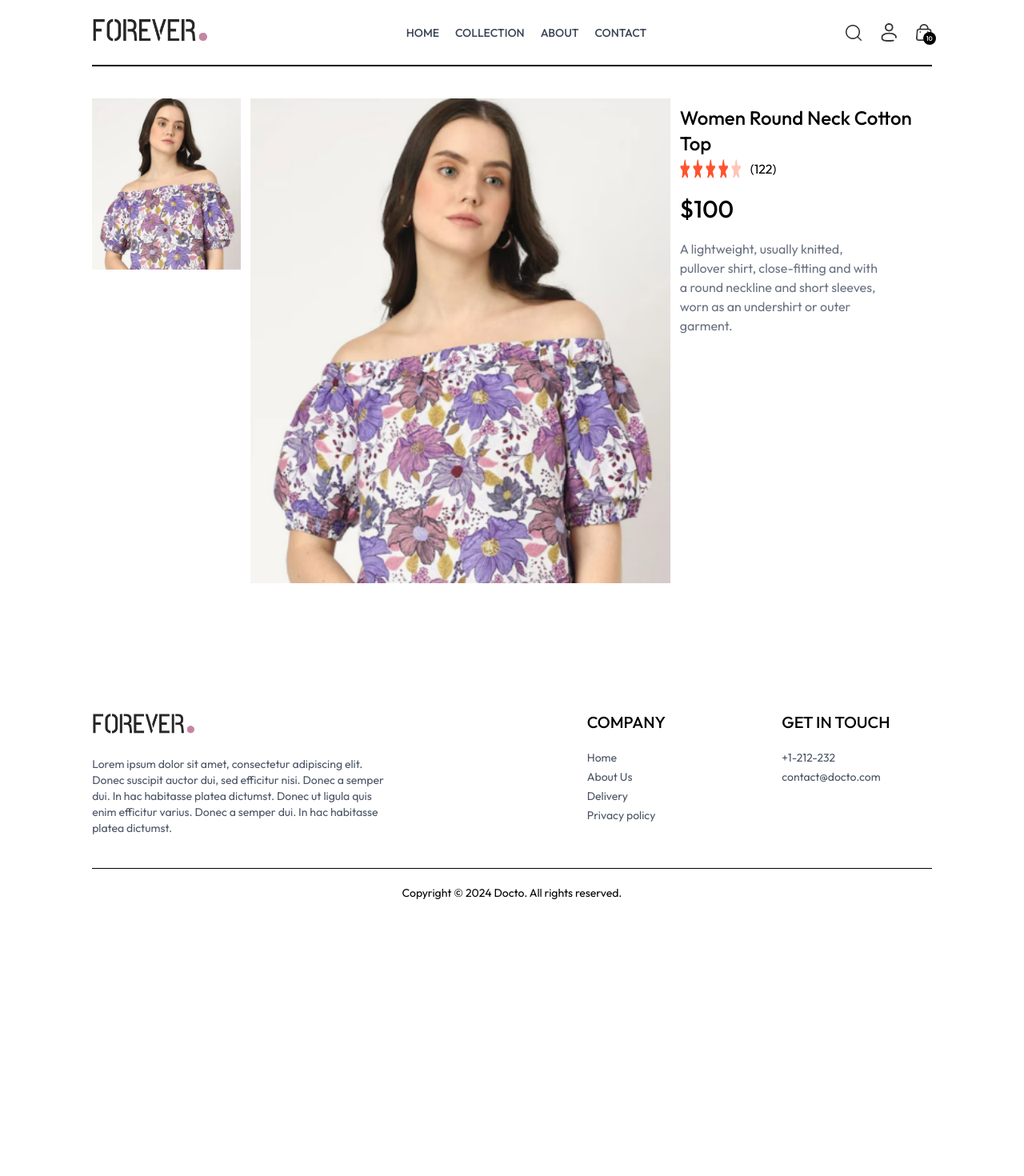
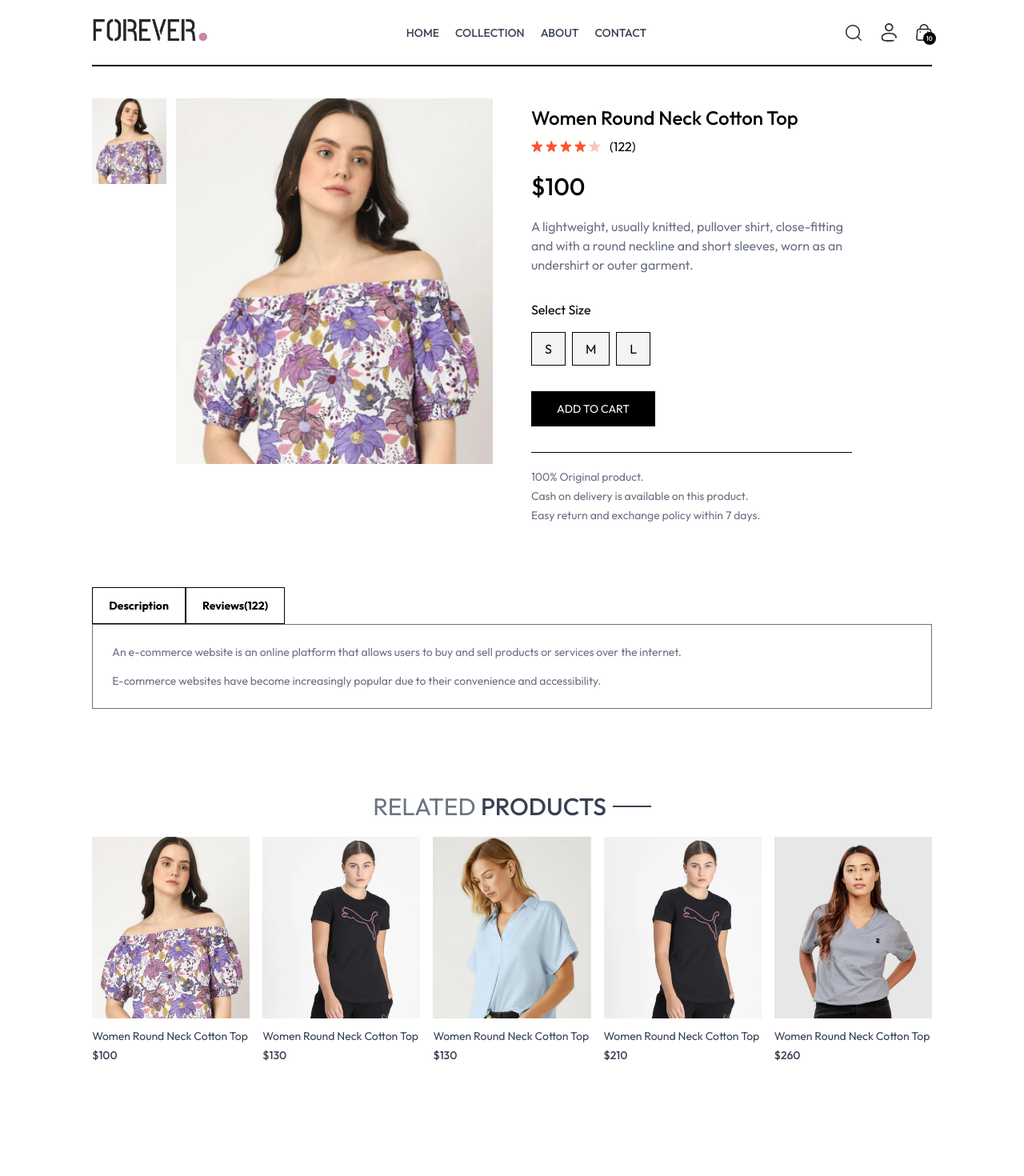
Before and after one commit to harshitydv1/docto, a React (Vite) app in the folder frontend/: page /product/aaaaa in a window 1280 px wide. Shown: the top 1470 px of the page at 80% size. Before the commit the page ends 1146 px from the top, so only its background shows below. Built offline with nearby package versions, Linux system fonts and the light colour scheme.

Commit message:
product.jsx updated

```diff
--- /dev/null
+++ b/frontend/src/components/RelatedProduct.jsx
@@ -0,0 +1,41 @@
+import React, { useContext, useEffect, useState } from 'react'
+import { ShopContext } from '../context/ShopContext';
+import Title from './Title';
+import Product from '../pages/Product';
+import ProductItem from './ProductItem';
+
+const RelatedProduct = ({category, subCategory}) => {
+
+    const {products} = useContext(ShopContext);
+    const [related , setRelated] = useState([]);
+
+    useEffect(() => {
+
+        if(products.length > 0){
+            let productsCopy = products.slice();
+
+            productsCopy = productsCopy.filter((item) => item.category === category);
+            productsCopy = productsCopy.filter((item) => item.subCategory === subCategory);
+
+            setRelated(productsCopy.slice(0,5));
+        }
+
+    },[products])
+
+  return (
+    <div  className="my-24">
+        <div className="text-center text-3xl py-2">
+            <Title text1={"RELATED"} text2={"PRODUCTS"} />
+        </div>
+        <div>
+            <div className="grid grid-cols-2 sm:grid-cols-3 md:grid-cols-4 lg:grid-cols-5 gap-4 gap-y-6">
+                {related.map((item, index) => (
+                    <ProductItem key={index} id={item._id} image={item.image} name={item.name} price={item.price} />
+                ))}
+            </div>
+        </div>
+    </div>
+  )
+}
+
+export default RelatedProduct
--- a/frontend/src/context/ShopContext.jsx
+++ b/frontend/src/context/ShopContext.jsx
@@ -1,4 +1,4 @@
-import { createContext, useState } from "react";
+import { createContext, use, useState } from "react";
 import { products } from "../assets/assets";
 
 export const ShopContext = createContext();
@@ -9,6 +9,33 @@ const ShopContextProvider = (props) => {
     const delivery_fee = 5;
     const [search , setSearch] = useState('');
     const [showSearch, setShowSearch] = useState(false);
+    const [cartItems, setCartItems] = useState({});
+
+
+    const addToCart = async (itemId,size) => {
+
+        let cartData = structuredClone(cartItems);
+
+        if(cartData[itemId]){
+            if(cartData[itemId][size]){
+                cartData[itemId][size] += 1;
+            }
+            else{
+                cartData[itemId][size] = 1;
+            }
+        }
+        else{
+            cartData[itemId] = {};
+            cartData[itemId][size] = 1;
+        }
+
+        setCartItems(cartData);
+
+    }
+
+    useState(() => {
+        console.log(cartItems);
+    },[cartItems])
 
     const value ={
         products,
@@ -17,7 +44,10 @@ const ShopContextProvider = (props) => {
         search,
         setSearch,
         showSearch,
-        setShowSearch
+        setShowSearch,
+        cartItems,
+        setCartItems,
+        addToCart
     }
     return (
         <ShopContext.Provider value={value}>
--- a/frontend/src/index.css
+++ b/frontend/src/index.css
@@ -20,6 +20,10 @@ a.active hr{
   font-style: normal;
 }
 
+::-webkit-scrollbar{
+  display: none;
+}
+
 
 @media (max-width: 640px) {
   a.active{
--- a/frontend/src/pages/Product.jsx
+++ b/frontend/src/pages/Product.jsx
@@ -1,71 +1,225 @@
-import React, { useContext, useEffect, useState } from 'react'
-import { useParams } from 'react-router-dom'
-import { ShopContext } from '../context/ShopContext';
-import { assets } from '../assets/assets';
+// import React, { useContext, useEffect, useState } from 'react'
+// import { useParams } from 'react-router-dom'
+// import { ShopContext } from '../context/ShopContext';
+// import { assets } from '../assets/assets';
+
+// function Product() {
+
+//   const { productId } = useParams();
+//   const { products, currency } = useContext(ShopContext);
+//   const [productData, setProductData] = useState(false);
+//   const [image , setImage] = useState('');
+//   const [size, setSize] = useState('');
+
+//   const fetchProductData = async () => {
+
+//     products.map((item)=>{
+//       if (item._id === productId){
+//         setProductData(item)
+//         setImage(item.image[0]);
+//         console.log(item);
+//         return null;
+//       }
+//     })
+
+//   }
+
+//   useEffect(()=>{
+//     fetchProductData();
+//   },[productId, products])
+
+//   return productData ? (
+//     <div className="border-t-2 pt-10 transition-opacity ease-in duration-500 opacity-100 ">
+//       {/* -------------------------Product data--------------- */}
+//       <div className="flex gap-12 sm:gap-12 flex-col sm:flex-row"></div>
+//       {/* --------------Product Image--------------------- */}
+//       <div className="flex-1 flex flex-col-reverse gap-3 sm:flex-row ">
+//         <div className="flex sm:flex-col overflow-x-auto sm:overflow-y-scroll justify-between justify-normal sm:w-[9.3%] w-full">
+//           {productData.image.map((item, index) => (
+//             <img
+//               onClick={() => setImage(item)}
+//               src={item}
+//               key={index}
+//               className="w-[24%] sm:w-full sm:mb-3 flex-shrink-0 cursor-pointer "
+//               alt=""
+//             />
+//           ))}
+//         </div>
+//         <div className="w-full sm:w-[40%]">
+//           <img className="w-full h-auto" src={image} alt="" />
+//         </div>
+//         {/* -----------Product Info-------------- */}
+//         <div className="flex-1">
+//           <h1 className="font-medium text-2xl mt-2">{productData.name}</h1>
+//           <div className="flex item-center gap-1 mt-1">
+//             <img src={assets.star_icon} alt="" className="w-3.5" />
+//             <img src={assets.star_icon} alt="" className="w-3.5" />
+//             <img src={assets.star_icon} alt="" className="w-3.5" />
+//             <img src={assets.star_icon} alt="" className="w-3.5" />
+//             <img src={assets.star_dull_icon} alt="" className="w-3.5" />
+//             <p className="pl-2">(122)</p>
+//           </div>
+//           <p className="mt-5 text-3xl font-medium">
+//             {currency}
+//             {productData.price}
+//           </p>
+//           <p className="mt-5 text-gray-500 md:w-4/5">
+//             {productData.description}
+//           </p>
+//           <div className="flex flex-col gap-4 my-8">
+//             <p>Select Size</p>
+//             <div className="flex gap-2">
+//               {productData.sizes.map((item, index) => (
+//                 <button onClick={()=>setSize(item)} className={`border py-2 px-4 bg-gray-100 ${item === size ? 'border-orange-500': ''}`} key={index}>
+//                   {item}
+//                 </button>
+//               ))}
+//             </div>
+//           </div>
+//        <button className="bg-black text-white px-8 py-3 text-sm active:bg-gray-700">
+//             ADD TO CART
+//           </button>
+//           <hr className="mt-8 sm:w-4/5" />
+//           <div className="text-sm text-gray-500 mt-5 flex flex-col gap-1">
+//             <p>100% Original product.</p>
+//             <p>Cash on delivery is available on this product.</p>
+//             <p>Easy return and exchange policy within 7 days.</p>
+//         </div>
+//       </div>
+//     </div>
+//   ) : (
+//     <div className="opacity-0"></div>
+//   );
+// }
+
+// export default Product
+
+
+
+
+
+
+
+
+
+
+
+
+import React, { useContext, useEffect, useState, useCallback } from "react";
+import { useParams } from "react-router-dom";
+import { ShopContext } from "../context/ShopContext";
+import { assets } from "../assets/assets";
+import RelatedProduct from "../components/RelatedProduct";
+
 
 function Product() {
+  const { productId } = useParams();
+  const { products, currency, addToCart } = useContext(ShopContext);
+  const [productData, setProductData] = useState(false);
+  const [image, setImage] = useState("");
+  const [size, setSize] = useState("");
 
-  const { productId } = useParams();
-  const { products, currency } = useContext(ShopContext);
-  const [productData, setProductData] = useState(false);
-  const [image , setImage] = useState('');
-
-  const fetchProductData = async () => {
-
-    products.map((item)=>{
-      if (item._id === productId){
-        setProductData(item)
+  const fetchProductData = useCallback(async () => {
+    products.map((item) => {
+      if (item._id === productId) {
+        setProductData(item);
         setImage(item.image[0]);
         console.log(item);
         return null;
       }
-    })
+    });
+  }, [productId, products]);
 
-  }
-
-  useEffect(()=>{
+  useEffect(() => {
     fetchProductData();
-  },[productId, products])
+  }, [fetchProductData]);
 
   return productData ? (
     <div className="border-t-2 pt-10 transition-opacity ease-in duration-500 opacity-100">
       {/* -------------------------Product data--------------- */}
-      <div className="flex gap-12 sm:gap-12 flex-col sm:flex-row"></div>
+      <div className="flex gap-12 sm:gap-12 flex-col sm:flex-row">
         {/* --------------Product Image--------------------- */}
-      <div className="flex-1 flex flex-col-reverse gap-3 sm:flex-row ">
-        <div className="flex sm:flex-col overflow-x-auto sm:overflow-y-scroll justify-between justify-normal sm:w-[17.7%] w-full">
+        <div className="flex-1 flex flex-col-reverse gap-3 sm:flex-row">
+          <div className="flex sm:flex-col overflow-x-auto sm:overflow-y-scroll justify-between sm:justify-normal sm:w-[18.7%] w-full">
             {productData.image.map((item, index) => (
               <img
                 onClick={() => setImage(item)}
                 src={item}
                 key={index}
-              className="w-[24%] sm:w-full sm:mb-3 flex-shrink-0 cursor-pointer "
+                className="w-[24%] sm:w-full sm:mb-3 flex-shrink-0 cursor-pointer"
                 alt=""
               />
             ))}
           </div>
-        <div className="w-full sm:w-[50%]">
+          <div className="w-full sm:w-[80%]">
             <img className="w-full h-auto" src={image} alt="" />
           </div>
+        </div>
+
         {/* -----------Product Info-------------- */}
         <div className="flex-1">
           <h1 className="font-medium text-2xl mt-2">{productData.name}</h1>
-          <div className="flex item-center gap-1 mt-1">
-            <img src={assets.star_icon} alt="" className="w-3 5" />
-            <img src={assets.star_icon} alt="" className="w-3 5" />
-            <img src={assets.star_icon} alt="" className="w-3 5" />
-            <img src={assets.star_icon} alt="" className="w-3 5" />
-            <img src={assets.star_dull_icon} alt="" className="w-3 5" />
+          <div className="flex items-center gap-1 mt-2">
+            <img src={assets.star_icon} alt="" className="w-3.5" />
+            <img src={assets.star_icon} alt="" className="w-3.5" />
+            <img src={assets.star_icon} alt="" className="w-3.5" />
+            <img src={assets.star_icon} alt="" className="w-3.5" />
+            <img src={assets.star_dull_icon} alt="" className="w-3.5" />
             <p className="pl-2">(122)</p>
           </div>
-          <p className='mt-5 text-3xl font-medium'>{currency}{productData.price}</p>
-          <p className='mt-5 text-gray-500 md:w-4/5'>{productData.description}</p>
+          <p className="mt-5 text-3xl font-medium">
+            {currency}
+            {productData.price}
+          </p>
+          <p className="mt-5 text-gray-500 md:w-4/5">
+            {productData.description}
+          </p>
+          <div className="flex flex-col gap-4 my-8">
+            <p>Select Size</p>
+            <div className="flex gap-2">
+              {productData.sizes.map((item, index) => (
+                <button
+                  onClick={() => setSize(item)}
+                  className={`border py-2 px-4 bg-gray-100 ${item === size ? "border-orange-500" : ""}`}
+                  key={index}
+                >
+                  {item}
+                </button>
+              ))}
             </div>
           </div>
+          <button
+            onClick={() => addToCart(productData._id, size)}
+            className="bg-black text-white px-8 py-3 text-sm active:bg-gray-700"
+          >
+            ADD TO CART
+          </button>
+          <hr className="mt-8 sm:w-4/5" />
+          <div className="text-sm text-gray-500 mt-5 flex flex-col gap-1">
+            <p>100% Original product.</p>
+            <p>Cash on delivery is available on this product.</p>
+            <p>Easy return and exchange policy within 7 days.</p>
+          </div>
+        </div>
+      </div>
+      {/* ------------Description & Reviews--------------- */}
+      <div className="mt-20">
+        <div className="flex">
+          <b className="border px-5 py-3 text-sm">Description</b>
+          <b className="border px-5 py-3 text-sm">Reviews(122)</b>
+
+        </div>
+        <div className="flex flex-col gap-4 border px-6 py-6 text-sm text-gray-500" >
+          <p>An e-commerce website is an online platform that allows users to buy and sell products or services over the internet.</p>
+          <p>E-commerce websites have become increasingly popular due to their convenience and accessibility.</p>
+        </div>
+      </div>
+      {/* ------------display related products--------------- */}
+      <RelatedProduct category={productData.category} subCategory={productData.subCategory} />
     </div>
   ) : (
     <div className="opacity-0"></div>
   );
 }
 
-export default Product
+export default Product;
```
Lines whose indentation alone changed are shown as unchanged.
